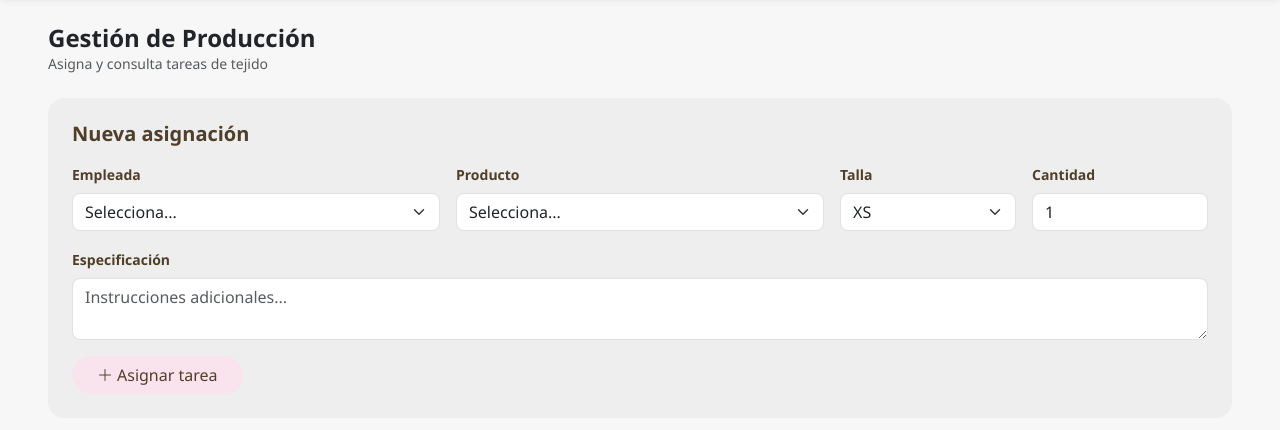
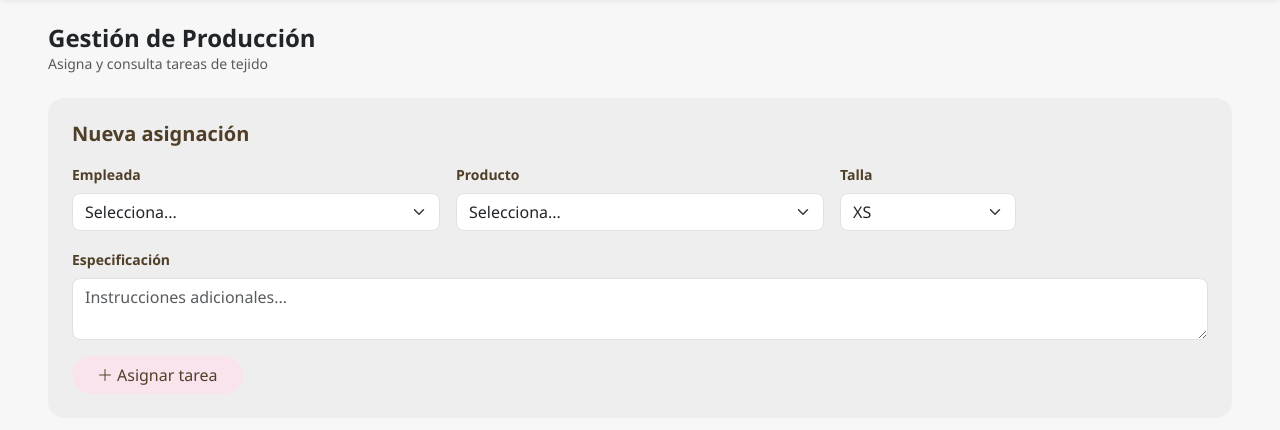
Before and after one commit to AlysonHenao/Akima, a Django app: page /administrator/production/ in a window 1280 px wide. Shown: the part 72-502 px from the top of the page. Run offline with Django 5.2, Linux system fonts and the light colour scheme; data that the repository does not hold is empty.

Commit message:
SMTP notification for product assignment

```diff
--- a/production/views.py
+++ b/production/views.py
@@ -1,5 +1,8 @@
 from django.shortcuts import render, redirect, get_object_or_404
 from django.contrib import messages
+from django.core.mail import send_mail
+from django.db.models import Case, When, IntegerField
+
 
 from .models import ProductionTask, EmployeeInventory
 from account.models import User
@@ -39,10 +42,16 @@ def production_panel(request):
     if filter_status:
         tasks = tasks.filter(status=filter_status)
 
-    tasks = tasks.order_by(
-        'status',
-        '-assignment_date'
-    )
+    tasks = tasks.annotate(
+        status_order=Case(
+            When(status='En progreso', then=0),
+            When(status='Pendiente', then=1),
+            When(status='Completada', then=2),
+            When(status='Cancelada', then=3),
+            default=4,
+            output_field=IntegerField()
+        )
+    ).order_by('status_order', '-assignment_date')
 
     pending_orders = Order.objects.filter(
         status='Confirmado'
@@ -67,7 +76,6 @@ def assign_task(request):
     if request.method == 'POST':
         employee_id = request.POST.get('employee_id')
         color_product_id = request.POST.get('color_product_id')
-        quantity = int(request.POST.get('quantity', 1))
         order_detail_id = request.POST.get('order_detail_id') or None
         final_date = request.POST.get('final_date') or None
         specification = request.POST.get('specification', '').strip()
@@ -81,11 +89,27 @@ def assign_task(request):
         ProductionTask.objects.create(
             employee=employee,
             product=color_product,
-            quantity=quantity,
             order_detail=order_detail,
-            final_date=final_date,
             specification=specification,
             status='Pendiente'
         )
+
+        if employee.email:
+            send_mail(
+                subject=f'Nueva tarea asignada - Akima',
+                message=(
+                    f'Hola {employee.first_name},\n\n'
+                    f'Se te ha asignado una nueva tarea de producción:\n'
+                    f'Producto: {color_product.product.name} — {color_product.general_color.name}\n'
+                    f'{"Especificación: " + specification + chr(10) if specification else ""}'
+                    f'{"Orden relacionada: #" + str(order_detail.order.id) + chr(10) if order_detail else ""}'
+                    f'\nPor favor ingresa al sistema para ver los detalles.\n\n'
+                    f'Akima'
+                ),
+                from_email=None,
+                recipient_list=[employee.email],
+                fail_silently=True,
+            )
+
         messages.success(request, f'Tarea asignada a {employee.first_name} exitosamente.')
     return redirect('production_panel')
--- a/templates/production/production_panel.html
+++ b/templates/production/production_panel.html
@@ -27,7 +27,6 @@
                 <strong>{{ preselected_detail.product.name }}</strong> —
                 {{ preselected_detail.color_product.general_color.name }},
                 Talla {{ preselected_detail.size }},
-                x{{ preselected_detail.quantity }}
             </span>
             <a href="{% url 'production_panel' %}" class="ms-auto small" style="color: var(--akima-brown);">
                 <i class="bi bi-x"></i> Limpiar
@@ -63,11 +62,6 @@
                            value="{{ preselected_detail.product.name }} — {{ preselected_detail.color_product.general_color.name }}"
                            disabled>
                 </div>
-                <div class="col-md-2">
-                    <label class="form-label fw-bold small" style="color: var(--akima-brown);">Cantidad</label>
-                    <input type="number" name="quantity" class="form-control rounded-3"
-                           min="1" value="{{ preselected_detail.quantity }}" required>
-                </div>
                 {% else %}
                 <div class="col-md-4">
                     <label class="form-label fw-bold small" style="color: var(--akima-brown);">Producto</label>
@@ -92,11 +86,6 @@
                         <option value="L">L</option>
                         <option value="XL">XL</option>
                     </select>
-                </div>
-                <div class="col-md-2">
-                    <label class="form-label fw-bold small" style="color: var(--akima-brown);">Cantidad</label>
-                    <input type="number" name="quantity" class="form-control rounded-3"
-                           min="1" value="1" required>
                 </div>
                 {% endif %}
                 <div class="col-12">
```
